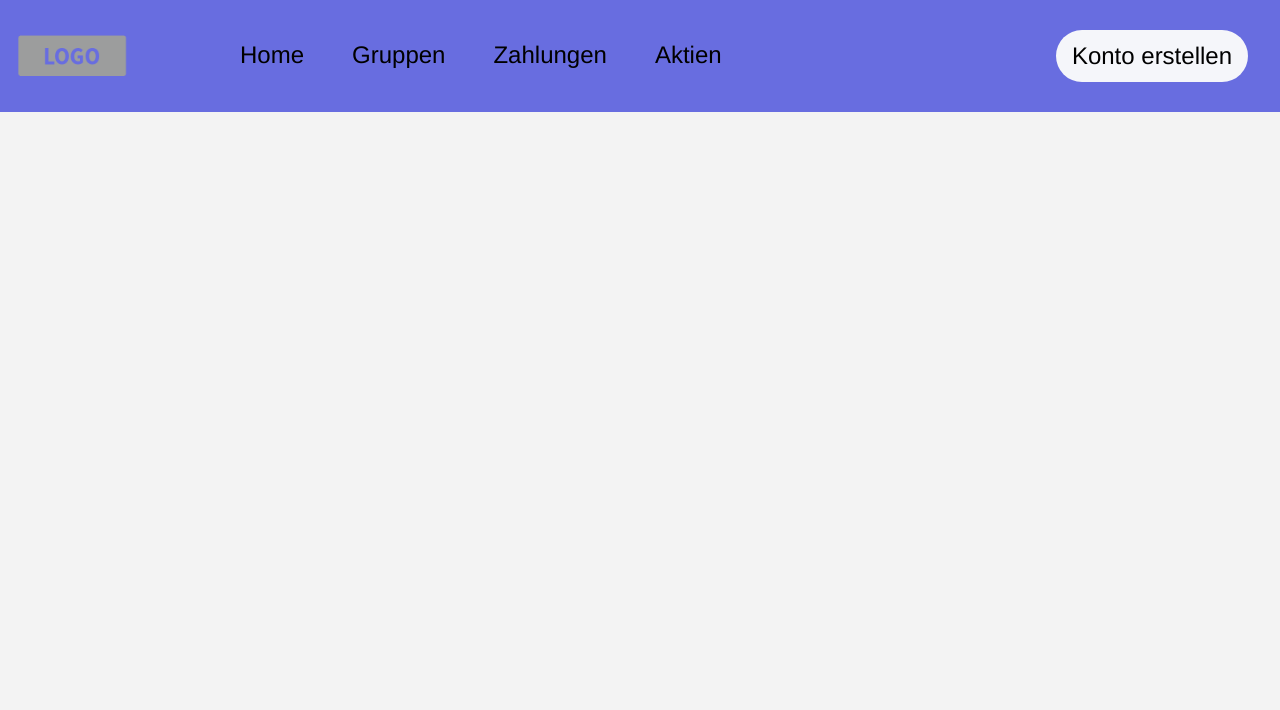
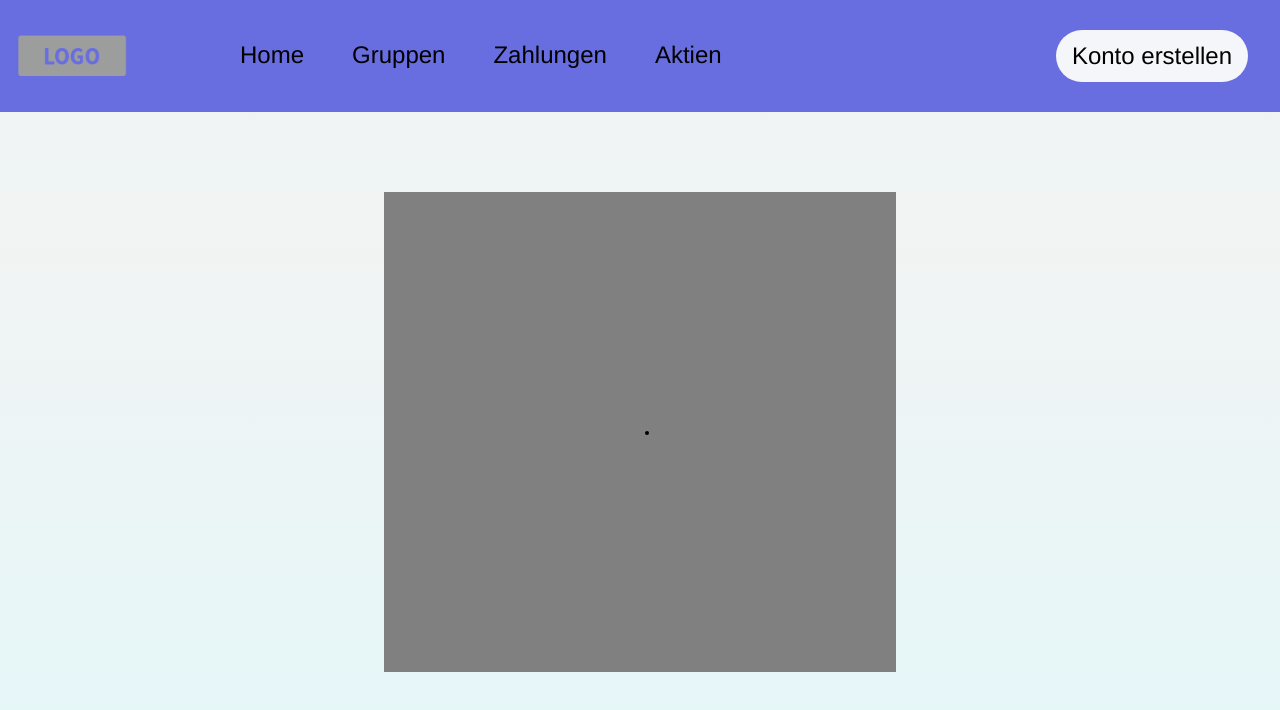
Before and after one commit to Davo00/aktien-app-frontend, an Angular app in the folder ShaFi/: page /chat in a window 1280 px wide. Before the commit this address led to /. Shown: the top 710 px of the page. Built offline with nearby package versions, Linux system fonts and the light colour scheme; a web font is replaced by a local one.

Commit message:
Chat 1.Version

```diff
--- a/ShaFi/src/app/app-routing.module.ts
+++ b/ShaFi/src/app/app-routing.module.ts
@@ -1,11 +1,13 @@
 import { NgModule } from '@angular/core';
 import { RouterModule, Routes } from '@angular/router';
+import { ChatprogrammComponent } from './chatprogramm/chatprogramm.component';
 import { DialogmainexampleComponent } from './dialogmainexample/dialogmainexample.component';
 import { DialogwindowComponent } from './dialogwindow/dialogwindow.component';
 import { HomeComponent } from './home/home.component';
 
 const routes: Routes = [
   {path: 'dialogwindow', component: DialogwindowComponent},
+  {path: 'chat', component: ChatprogrammComponent},
   {path: 'dialog', component: DialogmainexampleComponent},
   {path: '', component: HomeComponent},
 
--- a/ShaFi/src/app/app.module.ts
+++ b/ShaFi/src/app/app.module.ts
@@ -9,6 +9,7 @@ import { MatFormFieldModule }from '@angular/material/form-field';
 import { DialogwindowComponent } from './dialogwindow/dialogwindow.component';
 import { DialogmainexampleComponent } from './dialogmainexample/dialogmainexample.component';
 import { HomeComponent } from './home/home.component';
+import { ChatprogrammComponent } from './chatprogramm/chatprogramm.component';
 
 
 @NgModule({
@@ -16,7 +17,8 @@ import { HomeComponent } from './home/home.component';
     AppComponent,
     DialogwindowComponent,
     DialogmainexampleComponent,
-    HomeComponent
+    HomeComponent,
+    ChatprogrammComponent
   ],
   imports: [
     BrowserModule,
--- /dev/null
+++ b/ShaFi/src/app/chatprogramm/chatprogramm.component.css
@@ -0,0 +1,10 @@
+.Chatprogramm{
+    background-color: gray;
+    width: 40vw;
+    height: 60vh;
+    margin-left: 30vw;
+    margin-top: 10vh;
+    display: flex;
+    justify-content: center;
+    align-items: center;
+}
--- /dev/null
+++ b/ShaFi/src/app/chatprogramm/chatprogramm.component.html
@@ -0,0 +1,11 @@
+<body>
+
+    <div class="Chatprogramm">
+        <ul>
+            <li>
+
+            </li>
+        </ul>
+    </div>
+
+</body>
--- /dev/null
+++ b/ShaFi/src/app/chatprogramm/chatprogramm.component.ts
@@ -0,0 +1,15 @@
+import { Component, OnInit } from '@angular/core';
+
+@Component({
+  selector: 'app-chatprogramm',
+  templateUrl: './chatprogramm.component.html',
+  styleUrls: ['./chatprogramm.component.css']
+})
+export class ChatprogrammComponent implements OnInit {
+
+  constructor() { }
+
+  ngOnInit(): void {
+  }
+
+}
--- a/ShaFi/src/app/home/home.component.html
+++ b/ShaFi/src/app/home/home.component.html
@@ -1,5 +1,6 @@
-<p>home works!</p>
 
-<body style="background-color: rgb(227, 227, 241); height: 200vh">
+
+ <body style="background: var(--maincolor); height: 100vh;">
     <h1>Das ist der Text</h1>
+    <p>home works!</p>
   </body>
--- a/ShaFi/src/styles.css
+++ b/ShaFi/src/styles.css
@@ -12,6 +12,11 @@ body{
 
 header{
     background-color: #686de0;
+}
+
+body{
+    background: var(--maincolor);
+    min-height: 100vh ;
 }
 
 :root {
```
Also changed, not shown: 1 other file (tests, documents, lock files or other folders).
